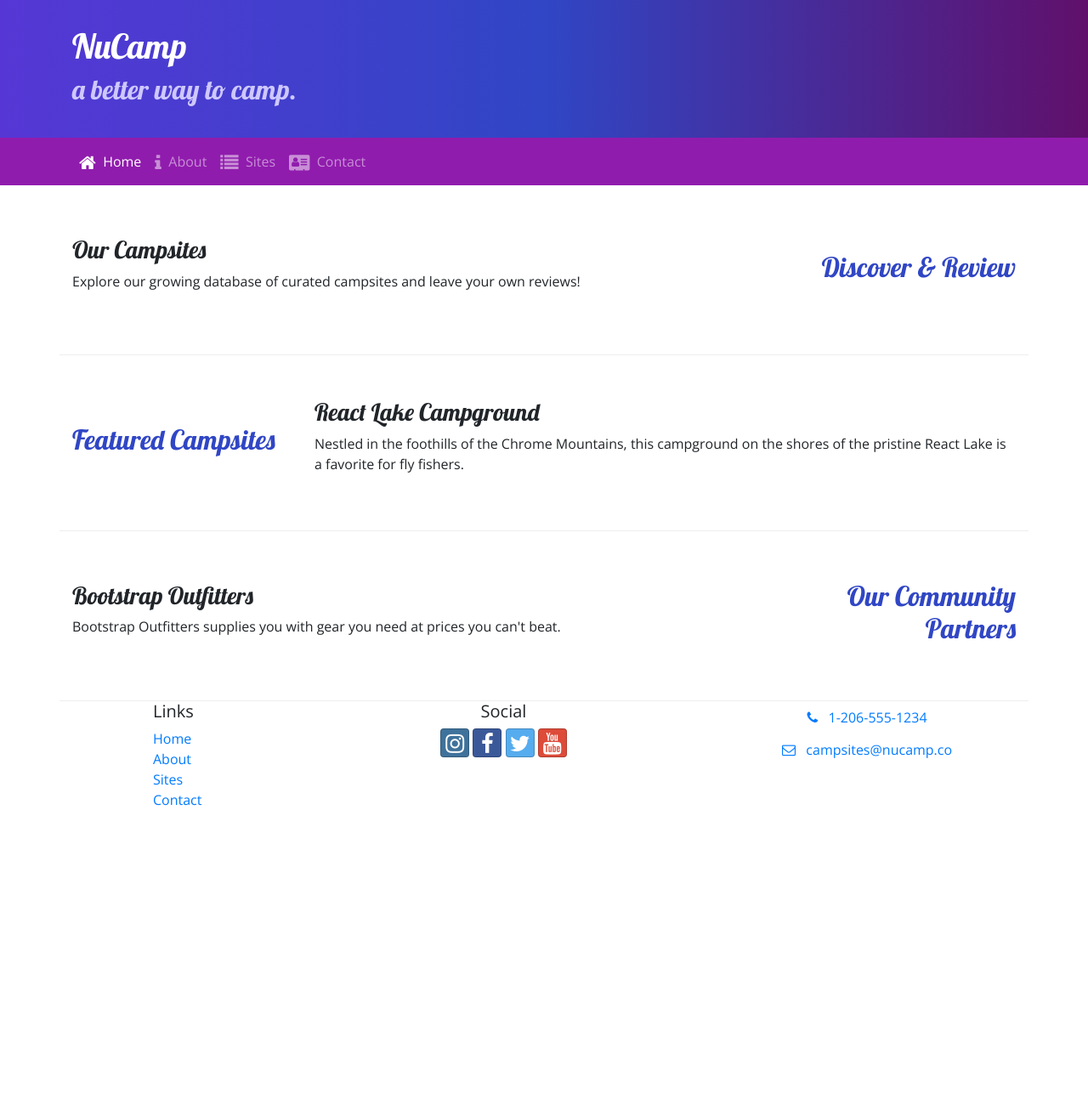
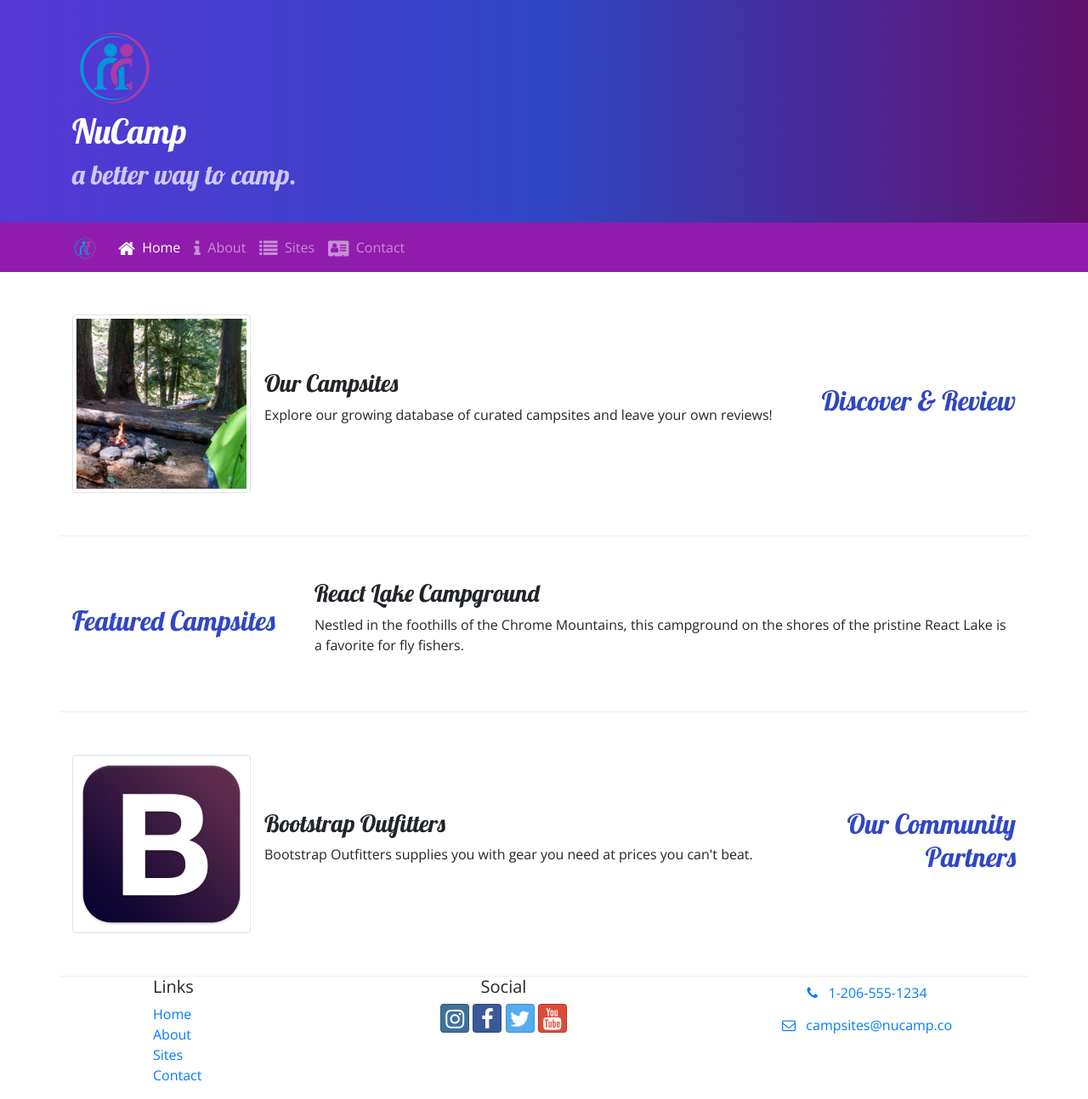
Before and after one commit to ntravaglini/nucampsite, a website: page index.html in a window 1280 px wide. Shown: the whole page at 85% size. Before the commit the page ends 969 px from the top, so only its background shows below. Drawn offline with nearby package versions, Linux system fonts and the light colour scheme.

Commit message:
Images and Media

```diff
--- a/index.html
+++ b/index.html
@@ -25,6 +25,9 @@
     <header class="jumbotron-fluid jumbotron">
         <div class="container">
             <div class="row">
+                <div class="col-4 col-sm-3 col-md-2 align-self-center">
+                    <img src="img/logo.png" class="img-fluid" />
+                 </div>
                 <div class="col-sm-12">
                     <h1>NuCamp</h1>
                     <h2>a better way to camp.</h2>
@@ -35,6 +38,7 @@
 
     <nav class="navbar navbar-expand-sm navbar-dark sticky-top">
         <div class="container">
+            <a class="navbar-brand" href="#"><img src="img/logo.png" height="30" width="30" /></a>
             <button class="navbar-toggler ml-auto" type="button" data-toggle="collapse" data-target="#nucampNavbar">
                 <span class="navbar-toggler-icon"></span>
             </button>
@@ -55,8 +59,13 @@
                 <h2 class="text-sm-right">Discover & Review</h2>
             </div>
             <div class="col">
-                <h3>Our Campsites</h3>
-                <p class="d-none d-sm-block">Explore our growing database of curated campsites and leave your own reviews!</p>
+                <div class="media">
+                    <img class="d-flex mr-3 img-thumbnail" src="img/breadcrumb-trail-thumb.jpg" alt="Breadcrumb Trail" />
+                    <div class="media-body align-self-center">
+                        <h3>Our Campsites</h3>
+                        <p class="d-none d-sm-block">Explore our growing database of curated campsites and leave your own reviews!</p>
+                    </div>
+                </div>
             </div>
         </div>
     </div>
@@ -79,8 +88,13 @@
                 <h2 class="text-sm-right">Our Community Partners</h2>
             </div>
             <div class="col">
-                <h3>Bootstrap Outfitters</h3>
-                <p class="d-none d-sm-block">Bootstrap Outfitters supplies you with gear you need at prices you can't beat.</p>
+                <div class="media">
+                    <img class="d-flex mr-3 img-thumbnail " src="img/bootstrap-thumb.png" alt="Bootstrap Outfitters">
+                    <div class="media-body align-self-center">
+                        <h3>Bootstrap Outfitters</h3>
+        				<p class="d-none d-sm-block">Bootstrap Outfitters supplies you with gear you need at prices you can't beat.</p>
+                    </div>
+                </div>
             </div>
         </div>
     </div>
```
Also changed, not shown: aboutus.html (+6 -0 lines), contactus.html (+8 -4 lines), img/bootstrap-thumb.png (added), img/breadcrumb-trail-thumb.jpg (added), img/breadcrumb-trail.jpg (added), img/chrome-river-thumb.jpg (added), img/chrome-river.jpg (added), img/logo.png (added), img/react-lake-thumb.jpg (added), img/react-lake.jpg (added).
